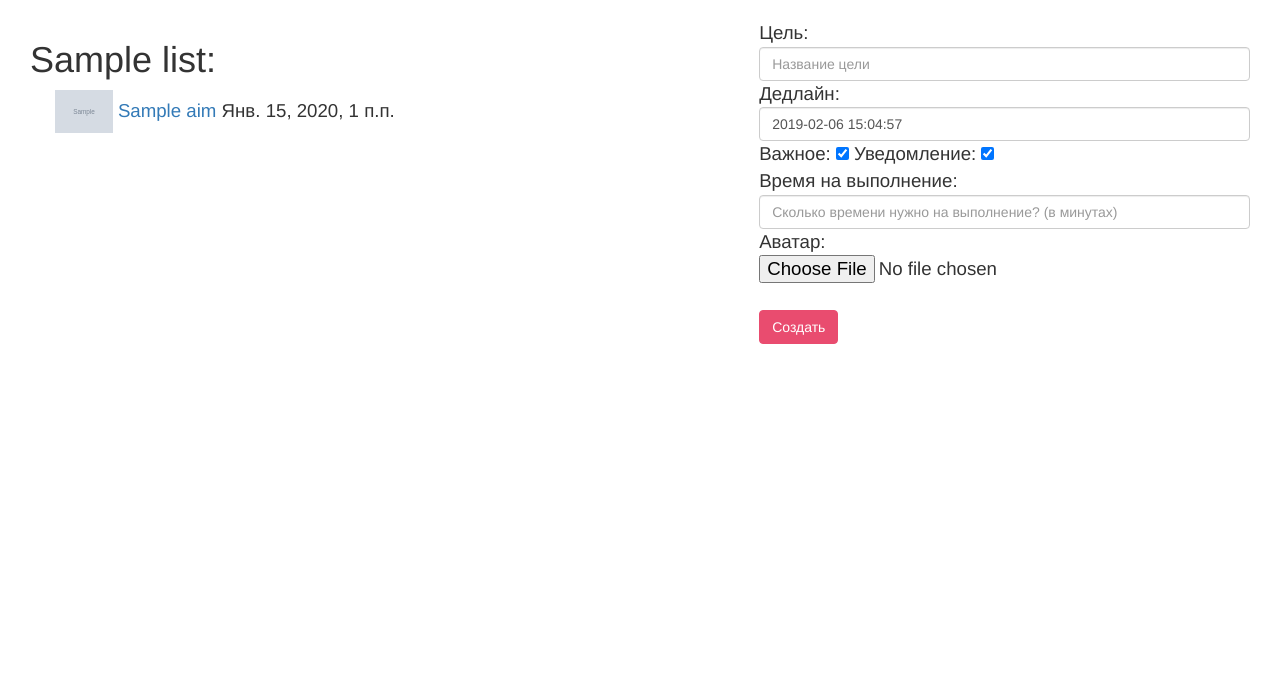
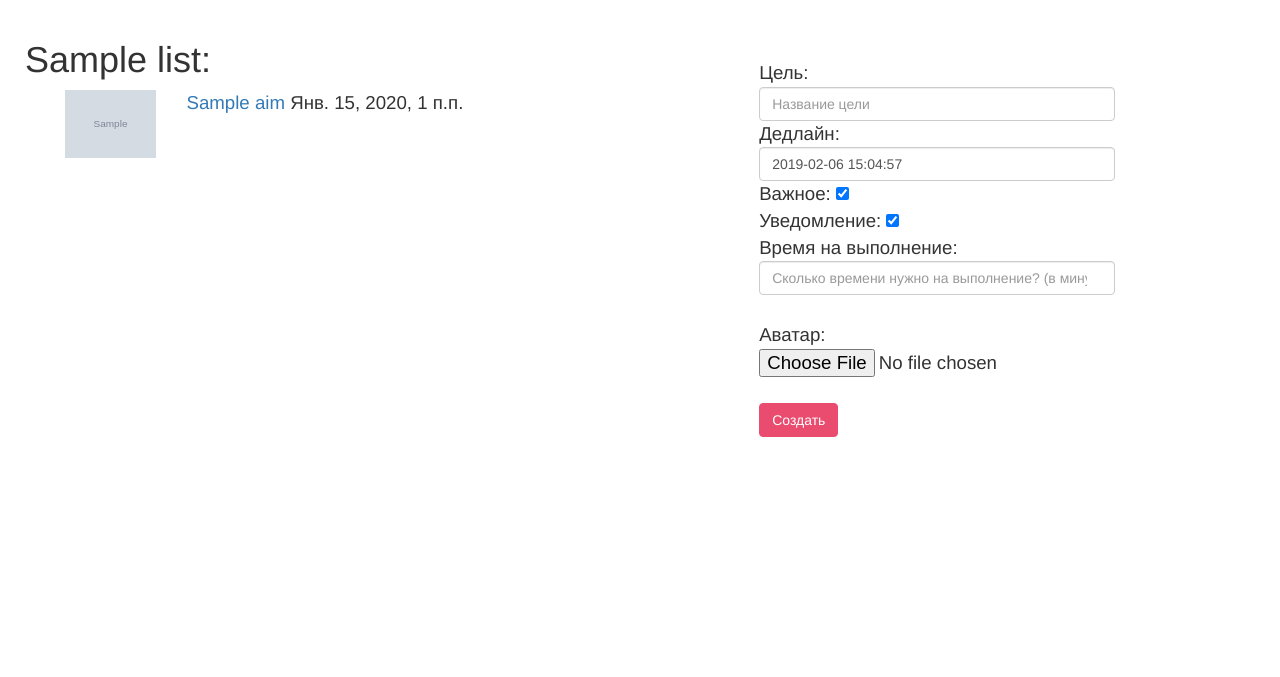
Before and after one commit to ksercs/AchieveMe, a Django app: a page that uses AchieveMe/app/templates/aims.html in a window 1280 px wide. Shown: the part 86-763 px from the top of the page. Run offline with Django 3.2, Linux system fonts and the light colour scheme; tables that the repository leaves empty hold one stand-in row (values such as "Sample post"); grey boxes marked "Sample" are stand-in pictures; some libraries are stand-ins or nearby versions.

Commit message:
last front fixes

```diff
--- a/AchieveMe/app/templates/aims.html
+++ b/AchieveMe/app/templates/aims.html
@@ -3,13 +3,13 @@
 
 {% block content %}
 
-	<div class="col-sm-5" style = "text-align:left; float:right;">
+	<div class="col-sm-5" style = "line-height:30   px;padding-top:40px;padding-right:150px;float:right;">
             <form method="POST" enctype="multipart/form-data">
                 {% csrf_token %}
                 {% for field in form%}
                     {{ field.label }}
                     {{ field }}
-                    {% if field.name == 'is_remind' %}
+                    {% if field.name == 'is_remind' or field.name == 'is_important' or field.name == 'time_to_do' %}
                         <br/>
                     {% endif %}
                 {% endfor%}
@@ -18,7 +18,7 @@
             </form>
     </div>
 
-    <div class="col-sm-5" style = "text-align:left; float:left;">
+    <div class="col-sm-5" style = "float:left;padding-left:10px;">
     <h1>{{listname}}:</h1>
 
     {% if aims %}
@@ -26,10 +26,15 @@
 
      {% for aim in aims %}
          <div class="row">
-            <img src="{{ MEDIA_URL }}{{ aim.image }}" width = "12%" height = "12%">
+         <div class="col-lg-3">
+            <img src="{{ MEDIA_URL }}{{ aim.image }}" width = "100%" height = "100%">
+            </div>
+            <div class="col-lg-9">
             <a href="{{ .get_absolute_url }}{{ aim.id }}">{{ aim.name }}</a> {{aim.deadline}}
-            <br/><br/>
+            <br/>
+            </div>
          </div>
+         <br/>
      {% endfor %}
 
     </ul>
--- a/AchieveMe/app/templates/deep_aim.html
+++ b/AchieveMe/app/templates/deep_aim.html
@@ -1,6 +1,7 @@
 {% extends "base.html" %}
 
 {% block content %}
-    <h1>Цель "{{name}}" из списка "{{ listname }}"</h1>
+    <h1>{{ listname }}</h1>
+    <h2>{{ name }}</h2>
 
 {% endblock %}
```
